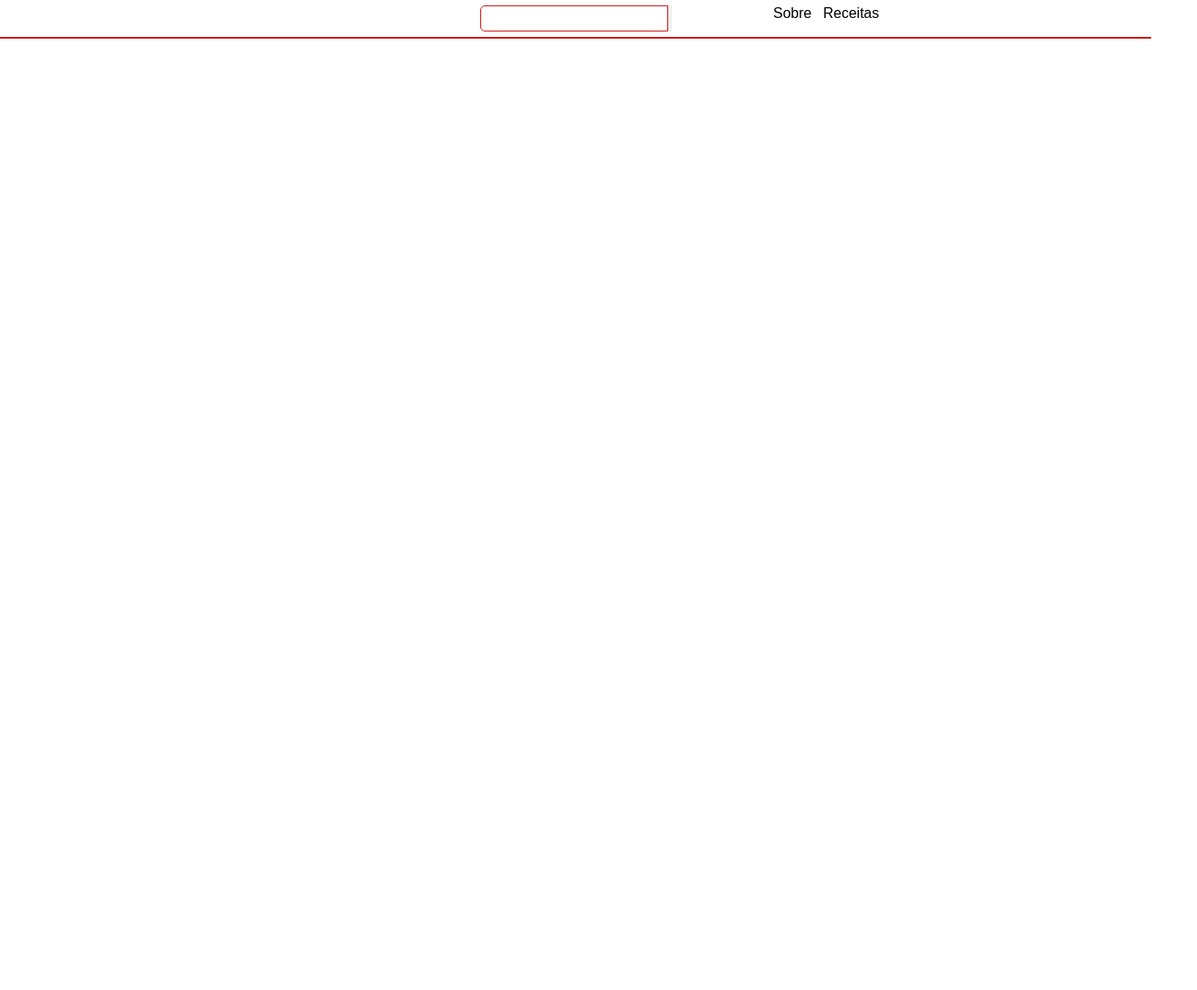
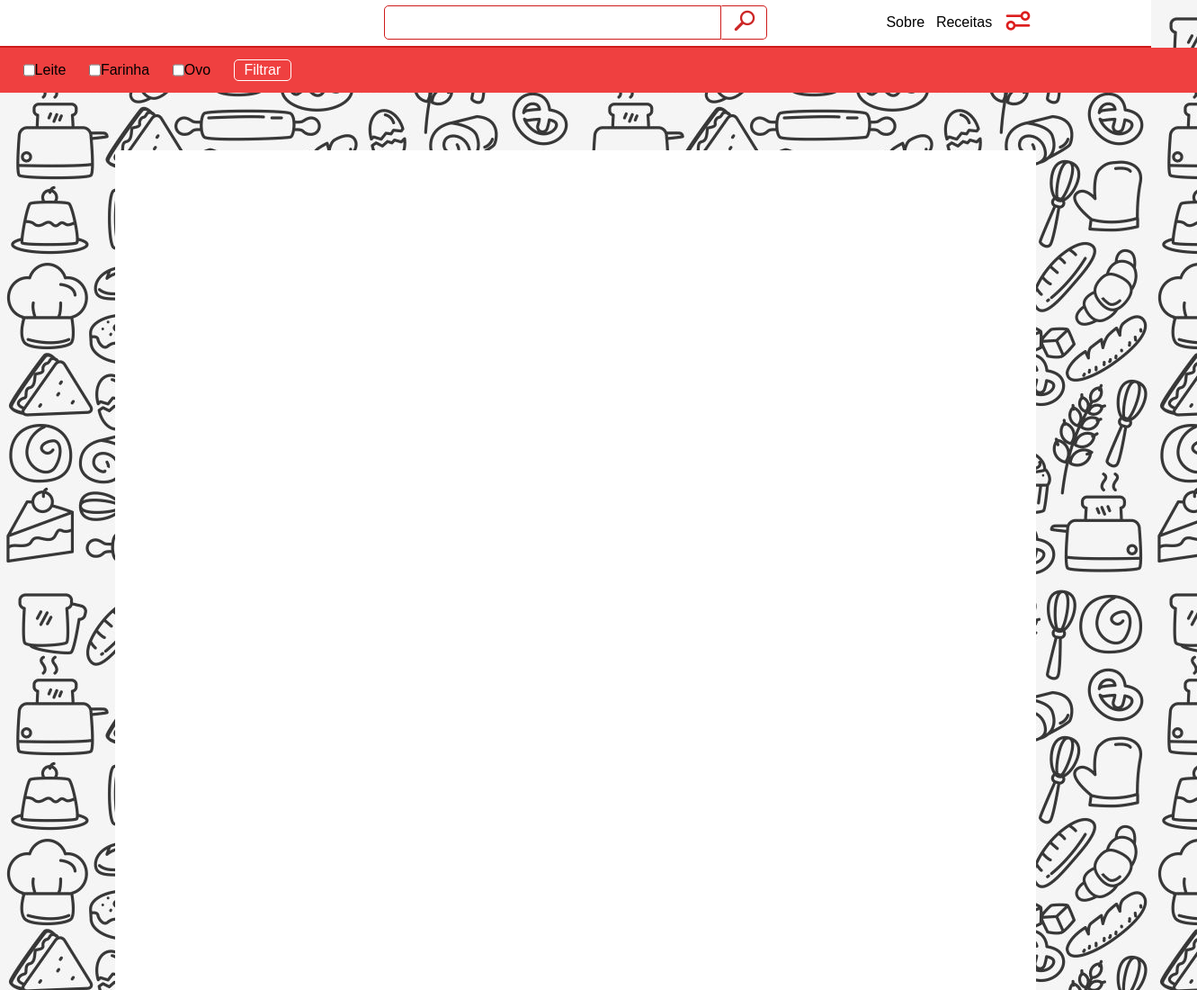
Before and after one commit to Patrick27leal/Livro_de_receitas, a plain HTML site: page index.html in a window 1280 px wide. Shown: the top 1100 px of the page at 90% size, 1331 px wide, since content can reach past the window. Before the commit the page ends 800 px from the top, so only its background shows below. Drawn offline with Linux system fonts and the light colour scheme.

Commit message:
Feature(finalizando escopo do site de receitas)

```diff
--- a/index.html
+++ b/index.html
@@ -14,14 +14,36 @@
         </div>
         <div class="box-header -center">
             <input class="search" type="text">
-            <button></button>
+            <button class="btn-search"><img src="./img/pesquisa.png" alt=""></button>
         </div>
         <div class="box-header rigth">
 <ul class="list-menu">
     <li class="item-main">Sobre</li>
     <li class="item-main">Receitas</li>
+    <li class="item-main"> <img src="./img/settings-sliders.png" alt=""></li>
 </ul>
         </div>
     </header>
+    <div class="sub-header">
+        <div class="item-sub-header">
+            <input type = "checkbox" id = "check-leite" name = "leite" value = "leite">
+            <p>Leite</p>
+        </div>
+        <div class="item-sub-header">
+            <input type = "checkbox" id = "check-farinha" name = "farinha" value = "farinha">
+            <p>Farinha</p>
+        </div>
+        <div class="item-sub-header">
+            <input type = "checkbox" id = "check-ovo" name = "ovo" value = "ovo">
+            <p>Ovo</p>
+        </div>
+        <div class="item-sub-header">
+            <button class="btn-filtrar">Filtrar</button>
+        </div>
+    </div>
+
+    <div class="container">
+
+    </div>
 </body>
 </html>
--- a/style.css
+++ b/style.css
@@ -4,13 +4,20 @@
     font-size: 12pt;
     font-family: Arial, Helvetica, sans-serif;
 }
+
+body{
+    background-image: url(./img/background.png);
+}
+
 header{
     position: relative;
     display: flex;
     width: 100%;
     padding: 0.5% 0 0.5% 0 ;
-    border-bottom: 2px solid rgb(206, 27, 27);
+    border-bottom: 2px solid #ce1b1b;
+    background-color: #fff;
 }
+
 .box-header{
     position: relative;
     display: flex;
@@ -20,15 +27,63 @@ header{
 }
 .list-menu{
     display: inline-flex;
+    justify-content: center;
     width: 100%;
 }
 .item-main{
     margin:  0 1.5% 0 1.5%;
     list-style: none;
+    align-self: center;
 }
 .search{
+    width: 100%;
     outline: none;
     padding: 1% 0 1% 0 ;
     border-radius: 5px 0 0 5px;
-    border: 1px solid rgb(206, 27, 27);
+    border: 1px solid #ce1b1b;
+    border-top-color: #ce1b1b;
+    border-right-color: #ce1b1b;
+    border-bottom-color: #ce1b1b;
+    border-left-color: #ce1b1b;
 }
+.btn-search{
+    background-color: #fff;
+    border: 1.5px solid;
+    border-top-color: #ce1b1b;
+    border-right-color: #ce1b1b;
+    border-bottom-color: #ce1b1b;
+    border-left-color: #00000000;
+    border-radius: 0 5px 5px 0;
+    cursor: pointer;
+    padding: 0 2% 0 2%;
+}
+.btn-search:active{
+    background-color: #a8a8a8;
+}
+.sub-header{
+    width: 100%;
+    background-color: #ef4040;
+    padding: 1% 2% 1% 2%;
+    display: flex;
+}
+.item-sub-header{
+    display: flex;
+    margin-right: 2%;
+    align-self: center;
+}
+.btn-filtrar{
+    background-color: rgba(206, 27, 27, 0);
+    border-radius: 5px;
+    padding: 5% 25% 5% 25%;
+    border: 1.5px solid #fff;
+    cursor: pointer;
+    color: #fff;
+}
+.container{
+    height: 8000px;
+    width: 80%;
+    background-color: #fff;
+    margin-left: auto;
+    margin-right: auto;
+    margin-top: 5%;
+}
```
Also changed, not shown: img/background.png (added), img/pesquisa.png (added), img/settings-sliders.png (added).
